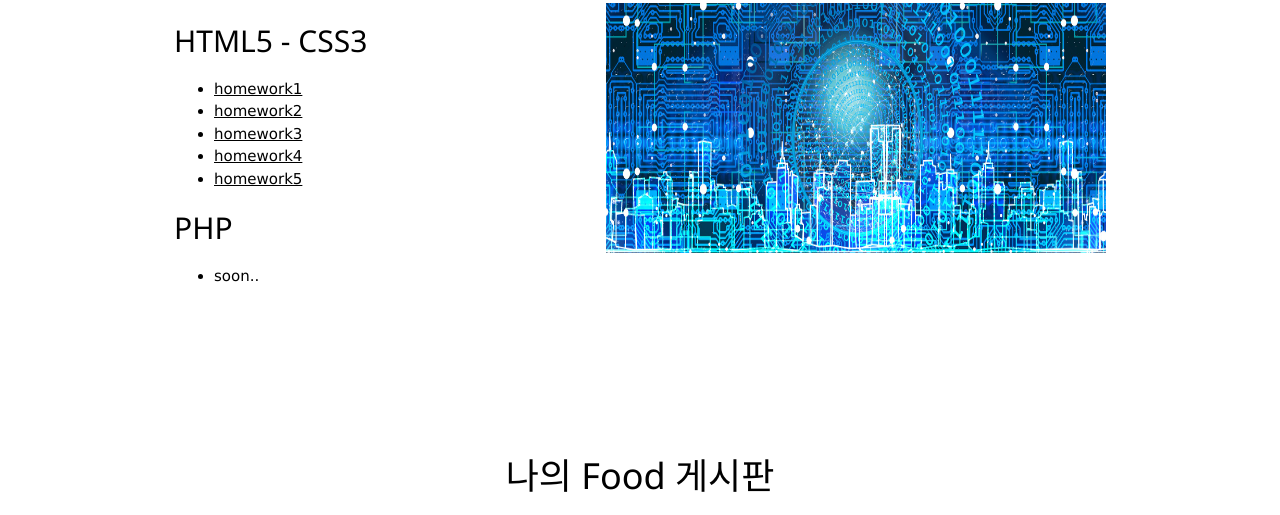
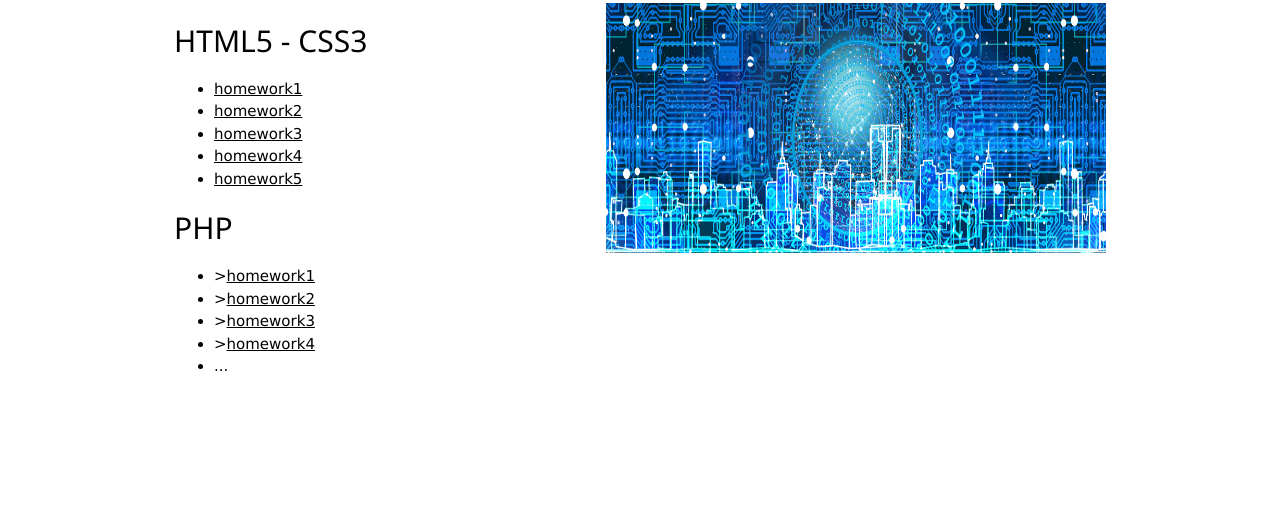
Before and after one commit to kim-yujin497/kim-yujin497.github.io, a plain HTML site: page index.html in a window 1280 px wide. Shown: the part 1025-1540 px from the top of the page. Drawn offline with nearby package versions, Linux system fonts and the light colour scheme.

Commit message:
Update index.html

```diff
--- a/index.html
+++ b/index.html
@@ -59,7 +59,11 @@
         </ul>
         <h2>PHP</h2>
         <ul>
-          <li>soon..</li>
+          <li>><a href="./hk1.php">homework1</a></li>
+          <li>><a href="./hk2.php">homework2</a></li>
+          <li>><a href="./hk3.php">homework3</a></li>
+          <li>><a href="./hk4.php">homework4</a></li>
+          <li> ...     </li>
 
         </ul>
       </p>
```
